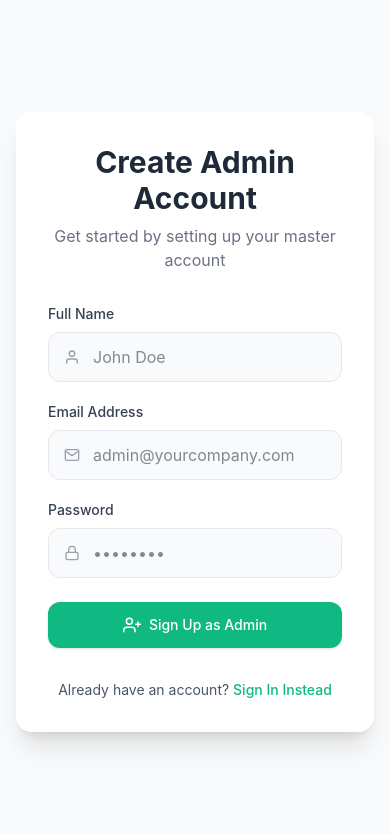
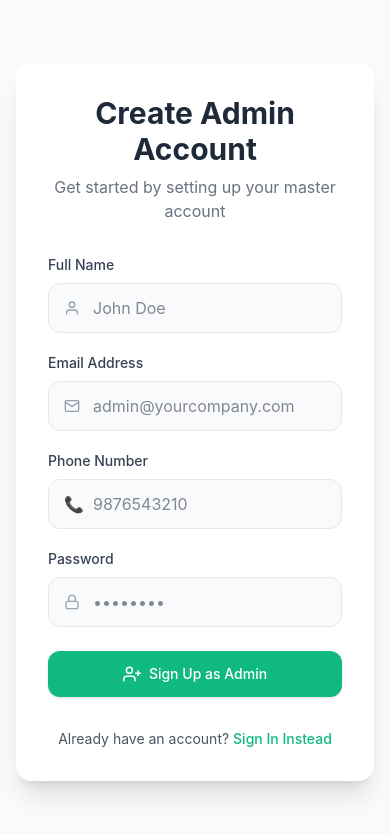
Before and after one commit to p-susmita22/crm-project, a React (Vite) app in the folder frontend/: page /admin-signup in a window 390 px wide. Shown: the top 834 px of the page. Built offline with nearby package versions, Linux system fonts and the light colour scheme; no server answers.

Commit message:
feat: add phone number field to Admin Signup page

```diff
--- a/frontend/src/pages/AdminSignup.jsx
+++ b/frontend/src/pages/AdminSignup.jsx
@@ -8,6 +8,7 @@ import { FiMail, FiLock, FiUser, FiUserPlus } from 'react-icons/fi';
 const AdminSignup = () => {
   const [name, setName] = useState('');
   const [email, setEmail] = useState('');
+  const [phone, setPhone] = useState('');
   const [password, setPassword] = useState('');
   const [isSubmitting, setIsSubmitting] = useState(false);
 
@@ -32,7 +33,7 @@ const AdminSignup = () => {
     }
 
     try {
-      const { data } = await api.post('/auth/admin-signup', { name, email, password });
+      const { data } = await api.post('/auth/admin-signup', { name, email, phone, password });
 
       setUser(data);
 
@@ -106,6 +107,23 @@ const AdminSignup = () => {
           </div>
 
           <div>
+            <label className="block text-sm font-medium text-gray-700 dark:text-gray-300 mb-2">Phone Number</label>
+            <div className="relative">
+              <div className="absolute inset-y-0 left-0 pl-4 flex items-center pointer-events-none">
+                <span className="text-gray-400">📞</span>
+              </div>
+              <input
+                type="tel"
+                required
+                value={phone}
+                onChange={(e) => setPhone(e.target.value)}
+                className="block w-full pl-11 pr-4 py-3 bg-gray-50 dark:bg-gray-700/50 border border-gray-200 dark:border-gray-600 rounded-xl text-gray-900 dark:text-white focus:ring-2 focus:ring-primary focus:border-transparent transition-all"
+                placeholder="9876543210"
+              />
+            </div>
+          </div>
+
+          <div>
             <label className="block text-sm font-medium text-gray-700 dark:text-gray-300 mb-2">Password</label>
             <div className="relative">
               <div className="absolute inset-y-0 left-0 pl-4 flex items-center pointer-events-none">
```
Also changed, not shown: 1 other file (tests, documents, lock files or other folders).
